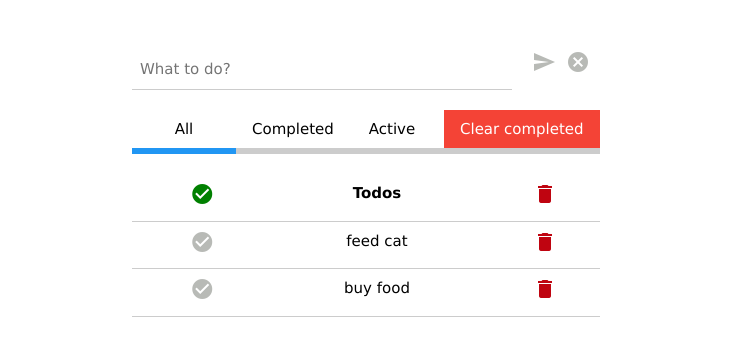
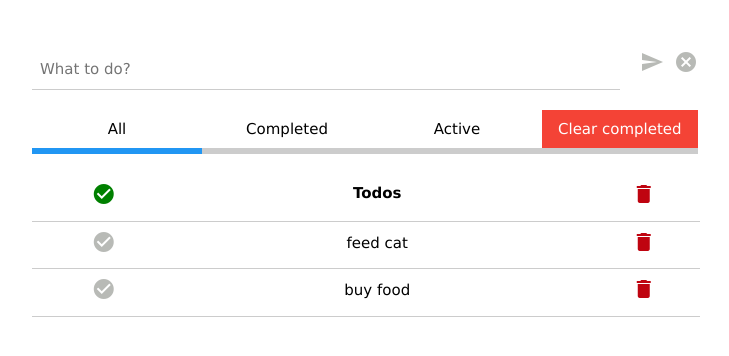
Before and after one commit to YongminK/to-do-list, a React app: page / in a window 1280 px wide. Shown: the top 356 px of the page, without its empty margins (274-1003 px from the left). Built offline with nearby package versions, Linux system fonts and the light colour scheme.

Commit message:
added edit todo
styles, editing todo

```diff
--- a/src/containers/AddToDo.js
+++ b/src/containers/AddToDo.js
@@ -33,7 +33,7 @@ class AddToDo extends Component {
         return (
             <div>
                 <div>
-                    <input onChange={this.onChangeTodoText} value={this.state.todotext} type="text" className="w3-input" placeholder="What to do?" />
+                    <input maxLength='40' onChange={this.onChangeTodoText} value={this.state.todotext} type="text" className="w3-input text-input" placeholder="What to do?" />
                     <i className='material-icons send-icon' onClick={this.onClickAddToDo}>send</i>
                     <i className='material-icons ' onClick={this.onClickCancel }>cancel</i>
 
--- a/src/containers/ToDoList.js
+++ b/src/containers/ToDoList.js
@@ -54,7 +54,7 @@ class ToDoList extends Component {
                         <tbody>
                             {this.props.todos.map(todo => (
                                 <tr key={todo.id} className='w3-border-bottom'>
-                                    <td>
+                                    <td className='table-td-check'>
                                         <i onClick={() => this.props.toggleTodo(todo.id)} className={'material-icons' + (todo.completed ? ' check-icon' : '')}>check_circle</i>
                                     </td>
                                     <td className='todo-text'
@@ -62,9 +62,11 @@ class ToDoList extends Component {
                                             textDecoration: todo.completed ? "line-through" : "none"
                                         }}
                                     >
-                                        {todo.text}
+                                        <div contentEditable = {todo.completed ? 'false' : 'true'} className='edit-todo'>
+                                            {todo.text}
+                                        </div>
                                     </td>
-                                    <td>
+                                    <td className='table-td-delete'>
                                         <i onClick={() => this.props.deleteTodo(todo.id)} className='material-icons delete-icon'>delete</i>
 
                                     </td>
--- a/src/styles/style.css
+++ b/src/styles/style.css
@@ -13,16 +13,19 @@
     justify-content: center;
 }
 .w3-container{
-    width: 500px;
+    width: 700px;
     margin-top: 50px;
 }
-.w3-input{
+.text-input{
     display: inline-block;
-    width: 380px;
+    width: 588px;
     margin-right: 20px;
 }
+.text-input:focus{
+    outline:none;
+}
 .w3-bar .w3-bar-item{
-    width: 104px;
+    width: 170px;
 }
 .send-icon{
     margin-right: 10px;
@@ -31,3 +34,29 @@ ul{
     margin: 20px 0;
     padding: 0;
 }
+.edit-todo{
+    text-align: center;
+    padding: 10px 0px;
+    height: 46px;
+    word-break: break-all;
+    word-wrap: break-word;
+}
+.edit-todo:focus{
+    border-right:1px solid #D3D3D3;
+    border-left:1px solid #D3D3D3;
+    box-shadow:0 1px 2px rgba(0, 0, 0, 0.3) inset;
+    outline: none;
+}
+.w3-table td{
+    padding:0;
+}
+.table-td-check{
+    padding: 8px 8px 8px 16px !important;
+}
+.table-td-delete{
+    padding: 8px!important;
+}
+.todo-text{
+    overflow: auto;
+    width: 420px;
+}
```
